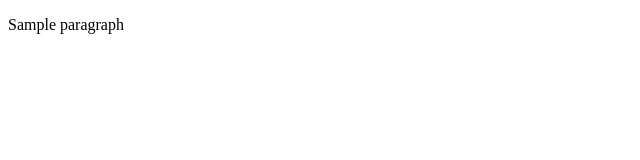
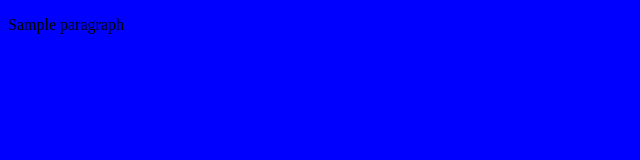
Before and after one commit to OMGaPineapple/Test-repo, a plain HTML site: page index.html in a window 1280 px wide. Shown: the whole page, without its empty margins (0-640 px from the left). Drawn offline with Linux system fonts and the light colour scheme.

Commit message:
Update index.html

```diff
--- a/index.html
+++ b/index.html
@@ -1,8 +1,9 @@
 <!DOCTYPE html>
 <html>
  <head>
- <meta charset="utf-8">
-  <title></title>
+  <meta charset="utf-8">
+  <title>Test GitHub Hosting</title>
+  <link rel="stylesheet" type="text/css" href="my-style.css">
  </head>
 
 <body>
```
